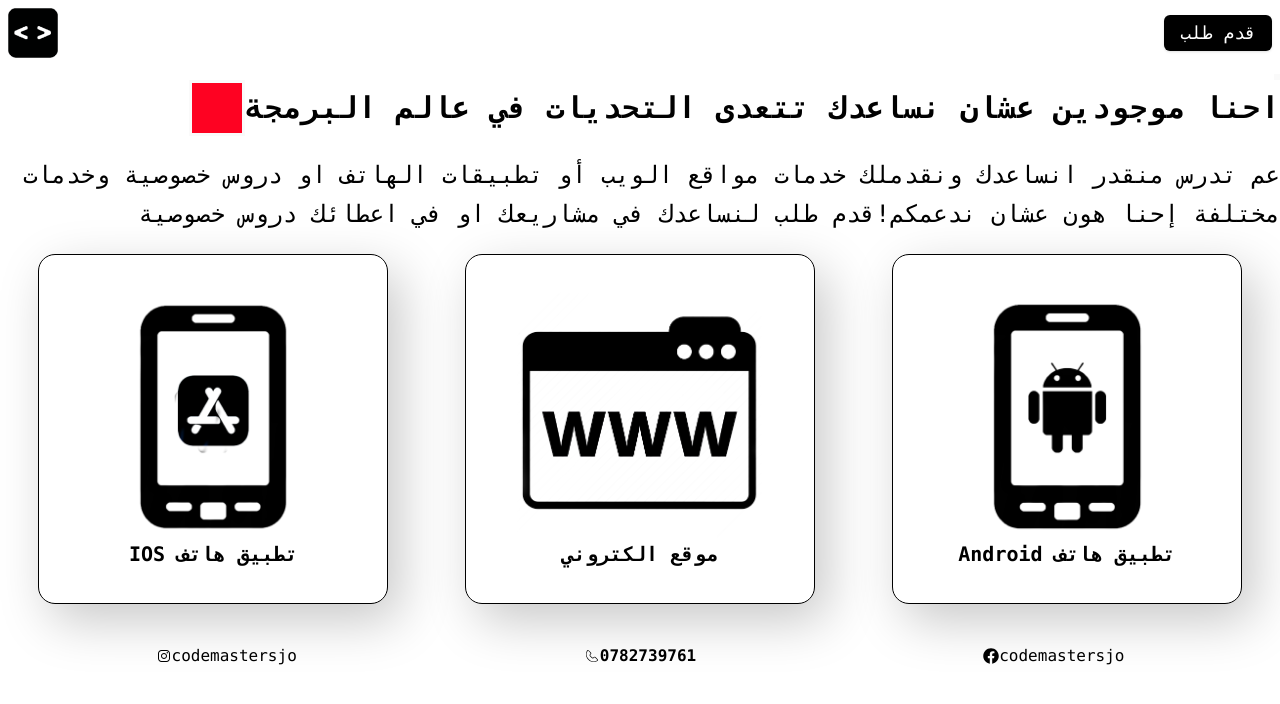
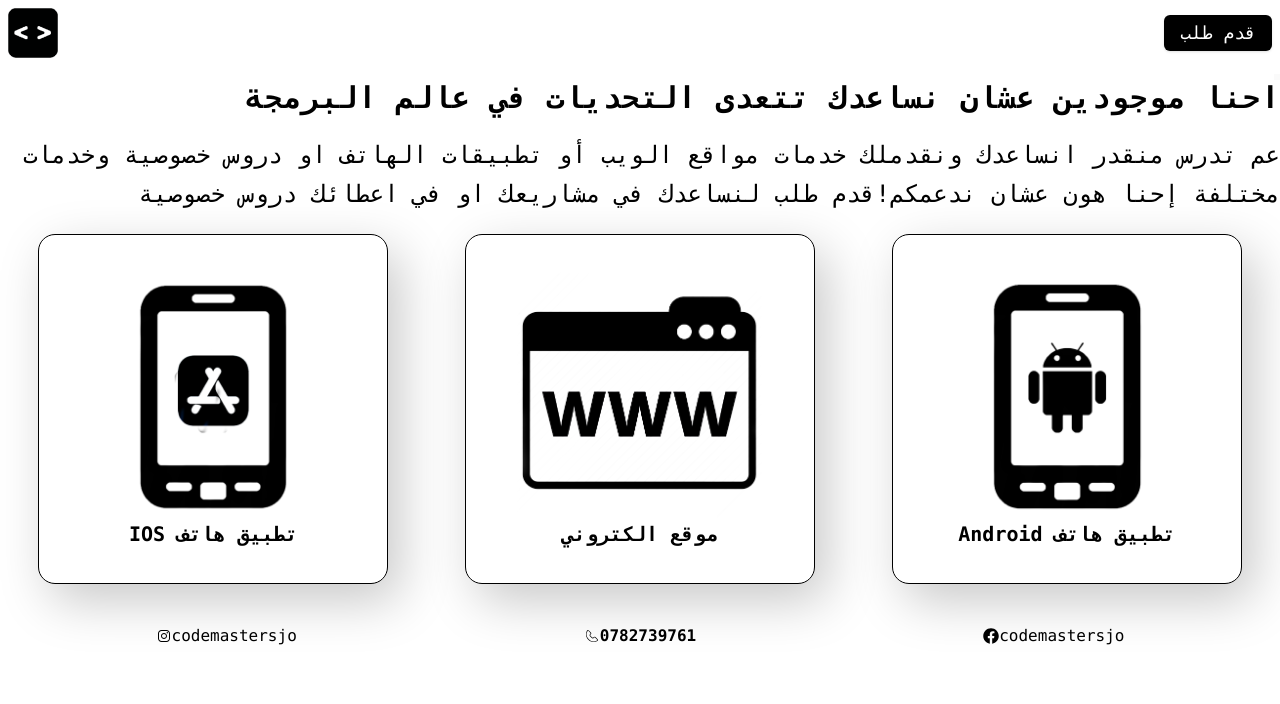
Before and after one commit to Zaidsaadedin1/codeMasters, a Next.js app: page / in a window 1280 px wide. Shown: the top 704 px of the page. Built offline with nearby package versions, Linux system fonts and the light colour scheme; no server answers.

Commit message:
removed animatio shape

```diff
--- a/src/components/MainText/MainText.js
+++ b/src/components/MainText/MainText.js
@@ -13,8 +13,7 @@ function MainText() {
           className="flex flex-col text-black text-right"
         >
           <h3 className="font-mono text-3xl font-bold tracking-wide mb-5 flex flex-row justify-end items-center">
-            <Animations /> احنا موجودين عشان نساعدك تتعدى التحديات في عالم
-            البرمجة
+            احنا موجودين عشان نساعدك تتعدى التحديات في عالم البرمجة
           </h3>
           <h4 className="text-2xl leading-relaxed font-mono">
             عم تدرس منقدر انساعدك ونقدملك خدمات مواقع الويب أو تطبيقات الهاتف او
```
